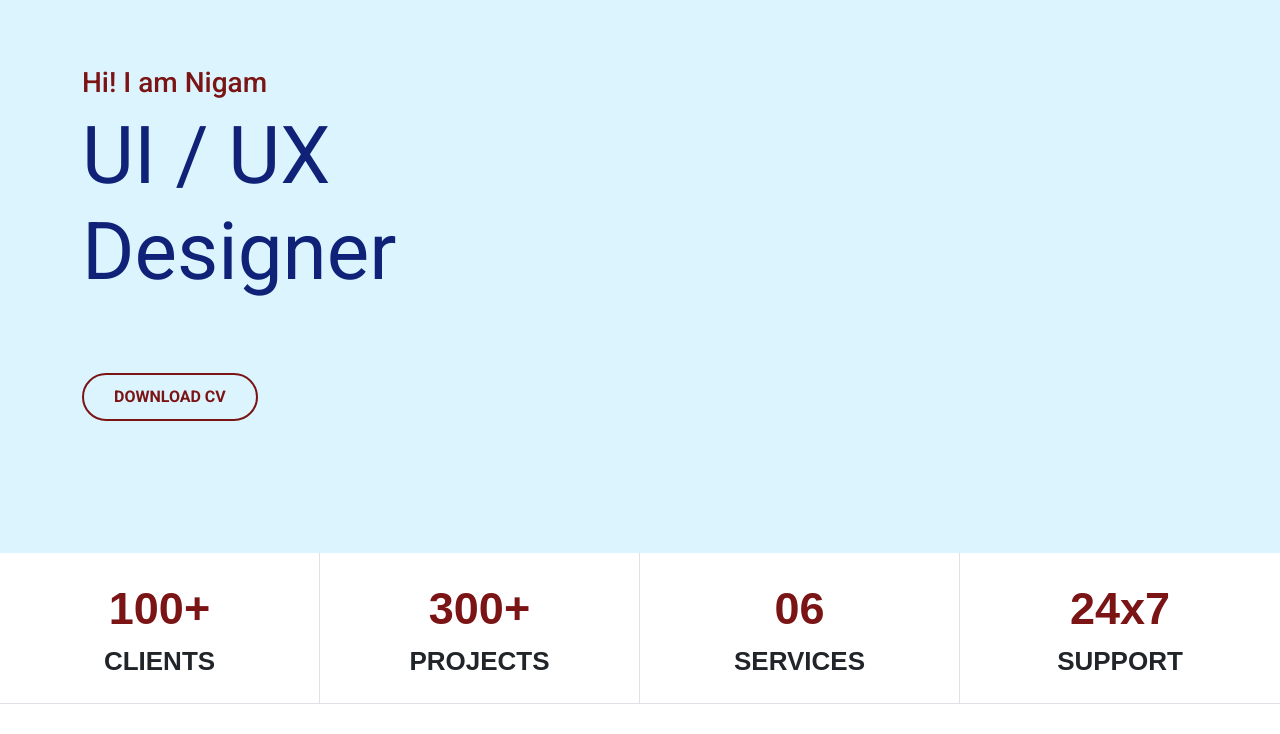
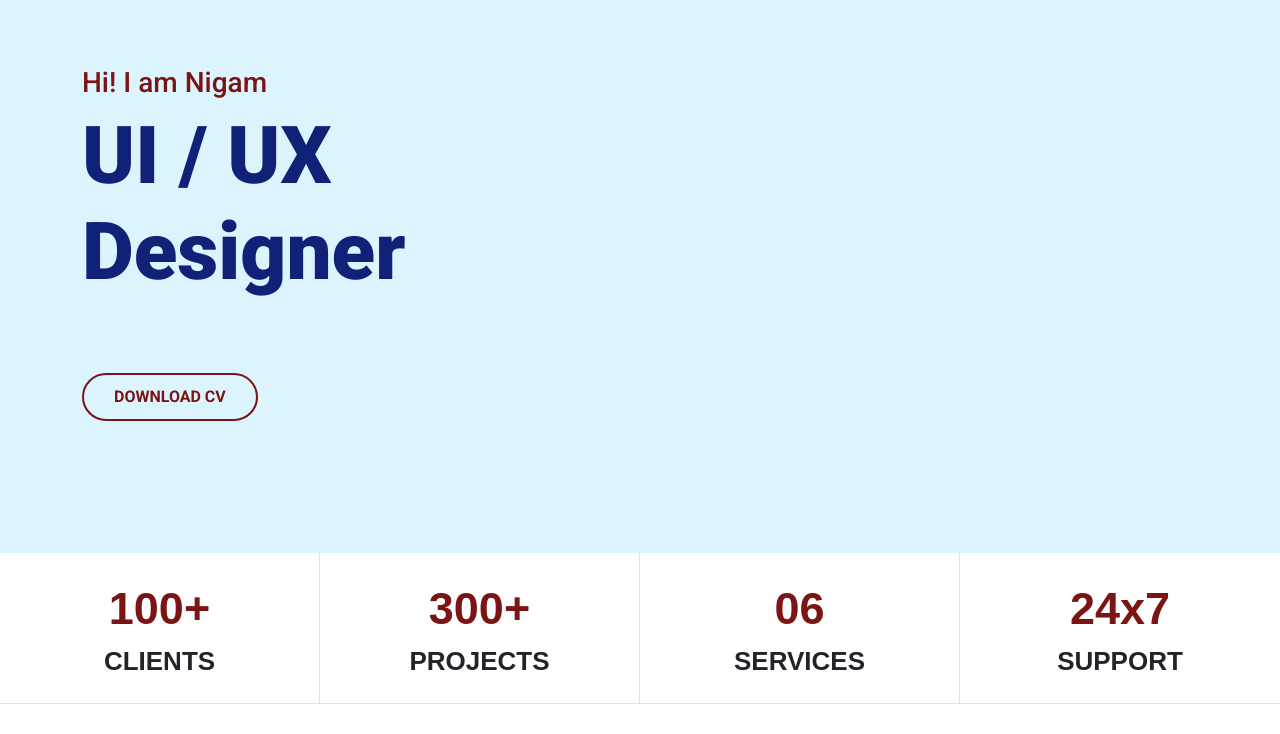
Before and after one commit to nigampatel1201/myportfolio, a plain HTML site: page index.html in a window 1280 px wide. Shown: the part 66-800 px from the top of the page. Drawn offline with nearby package versions, Linux system fonts and the light colour scheme.

Commit message:
Update index.html

```diff
--- a/index.html
+++ b/index.html
@@ -107,7 +107,7 @@ border: none;
                             <span style="font-weight: bold; color: #7b1415;">Print & Web</span></h1> -->
                         <!-- <p>Lorem Ipsum is simply dummy text of the printing and typesetting </p> -->
                          <h3 style="color:#7b1415;">Hi! I am Nigam</h3>
-                                <h1 class="display-1 animated slideInLeft wow">
+                                <h1 class="display-1 animated slideInLeft wow" style="font-weight:bold";>
 
                                         <b>UI / UX Designer</b>
 
```
